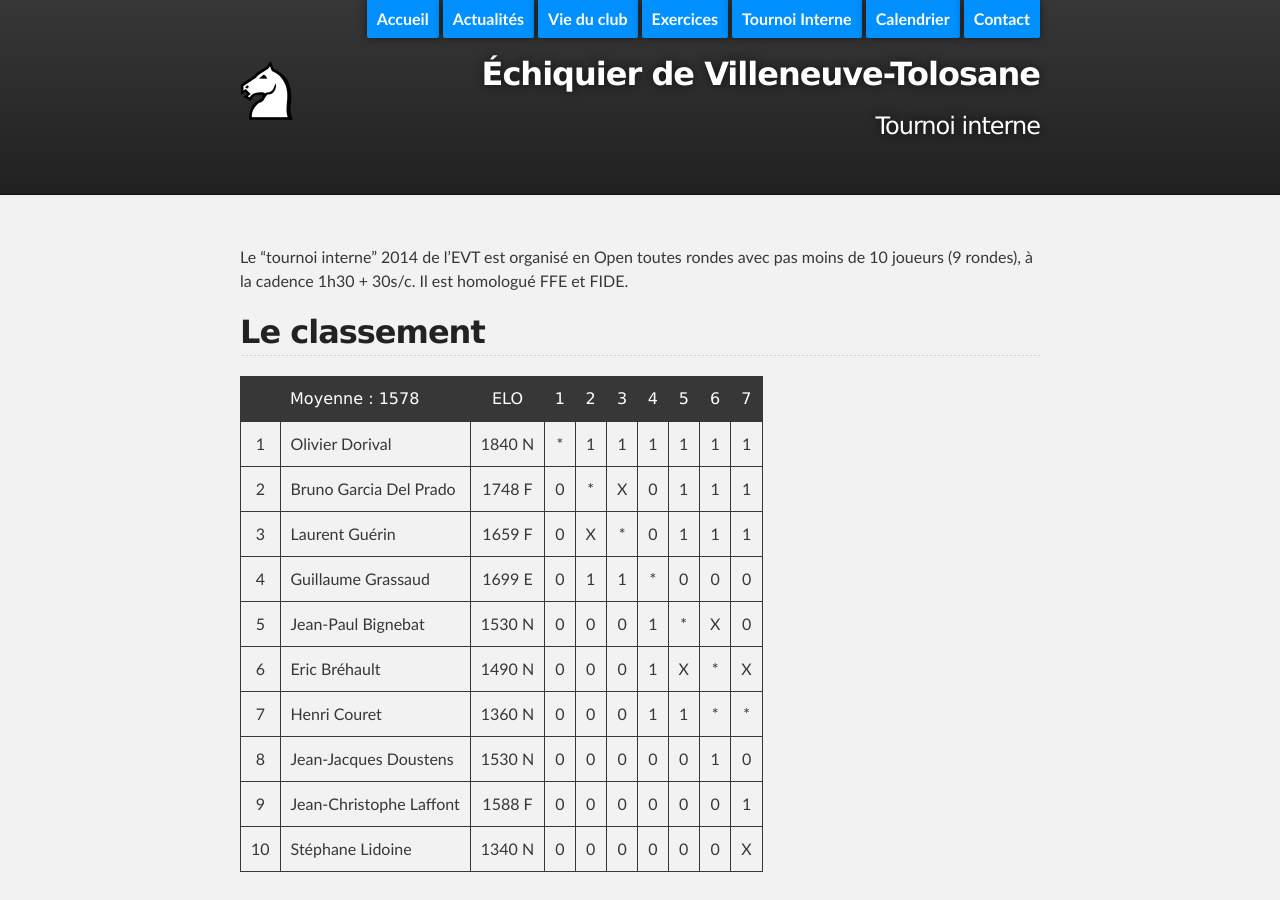
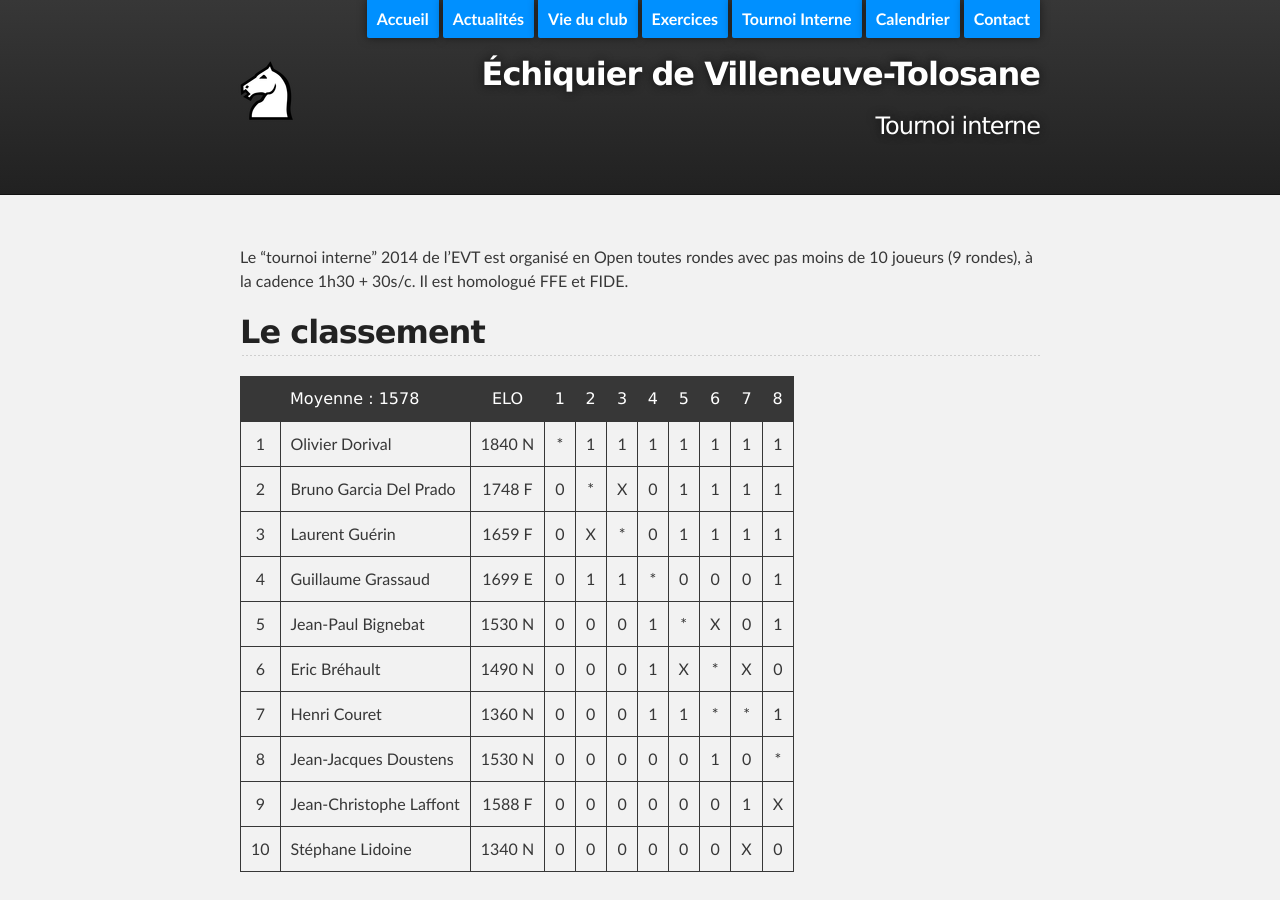
Before and after one commit to echiquier-villeneuve-tolosane/echiquier-villeneuve-tolosane.github.io, a Jekyll site: the page built from tournoiinterne.md, in a window 1280 px wide and 900 px high. Built offline with Jekyll 4.4.1, drawn with Linux system fonts in a browser that asks for light colours; nearby versions of some CDN libraries.

Commit message:
Updated tournoiinterne.md

```diff
--- a/tournoiinterne.md
+++ b/tournoiinterne.md
@@ -9,18 +9,18 @@
 
 ## Le classement
 
-|   | Moyenne : 1578          | ELO    | 1 | 2 | 3 | 4 | 5 | 6 | 7 |
-|:-:| ----------------------- |:------:|:-:|:-:|:-:|:-:|:-:|:-:|:-:|
-|1  | Olivier Dorival 		  | 1840 N | * | 1 | 1 | 1 | 1 | 1 | 1 |
-|2  | Bruno Garcia Del Prado  | 1748 F | 0 | * | X | 0 | 1 | 1 | 1 |
-|3  | Laurent Guérin          | 1659 F | 0 | X | * | 0 | 1 | 1 | 1 |
-|4  | Guillaume Grassaud      | 1699 E | 0 | 1 | 1 | * | 0 | 0 | 0 |
-|5  | Jean-Paul Bignebat      | 1530 N | 0 | 0 | 0 | 1 | * | X | 0 |
-|6  | Eric Bréhault           | 1490 N | 0 | 0 | 0 | 1 | X | * | X |
-|7  | Henri Couret            | 1360 N | 0 | 0 | 0 | 1 | 1 | * | * |
-|8  | Jean-Jacques Doustens   | 1530 N | 0 | 0 | 0 | 0 | 0 | 1 | 0 |
-|9  | Jean-Christophe Laffont | 1588 F | 0 | 0 | 0 | 0 | 0 | 0 | 1 |
-|10 | Stéphane Lidoine        | 1340 N | 0 | 0 | 0 | 0 | 0 | 0 | X |
+|   | Moyenne : 1578          | ELO    | 1 | 2 | 3 | 4 | 5 | 6 | 7 | 8 |
+|:-:| ----------------------- |:------:|:-:|:-:|:-:|:-:|:-:|:-:|:-:|:-:|
+|1  | Olivier Dorival 		  | 1840 N | * | 1 | 1 | 1 | 1 | 1 | 1 | 1 |
+|2  | Bruno Garcia Del Prado  | 1748 F | 0 | * | X | 0 | 1 | 1 | 1 | 1 |
+|3  | Laurent Guérin          | 1659 F | 0 | X | * | 0 | 1 | 1 | 1 | 1 |
+|4  | Guillaume Grassaud      | 1699 E | 0 | 1 | 1 | * | 0 | 0 | 0 | 1 |
+|5  | Jean-Paul Bignebat      | 1530 N | 0 | 0 | 0 | 1 | * | X | 0 | 1 |
+|6  | Eric Bréhault           | 1490 N | 0 | 0 | 0 | 1 | X | * | X | 0 |
+|7  | Henri Couret            | 1360 N | 0 | 0 | 0 | 1 | 1 | * | * | 1 |
+|8  | Jean-Jacques Doustens   | 1530 N | 0 | 0 | 0 | 0 | 0 | 1 | 0 | * |
+|9  | Jean-Christophe Laffont | 1588 F | 0 | 0 | 0 | 0 | 0 | 0 | 1 | X |
+|10 | Stéphane Lidoine        | 1340 N | 0 | 0 | 0 | 0 | 0 | 0 | X | 0 |
 
 ## Le détail, ronde après ronde
 
```
